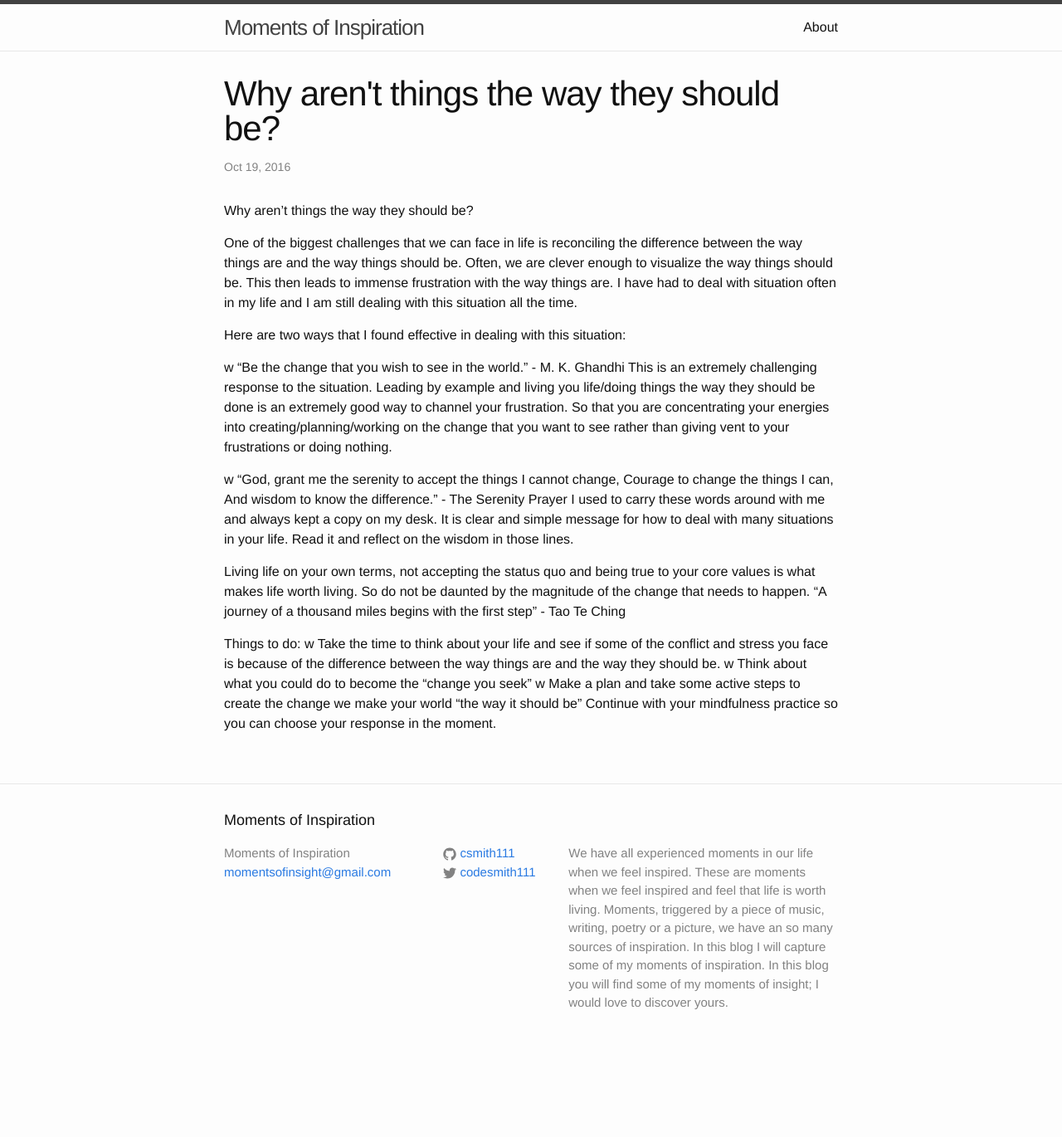
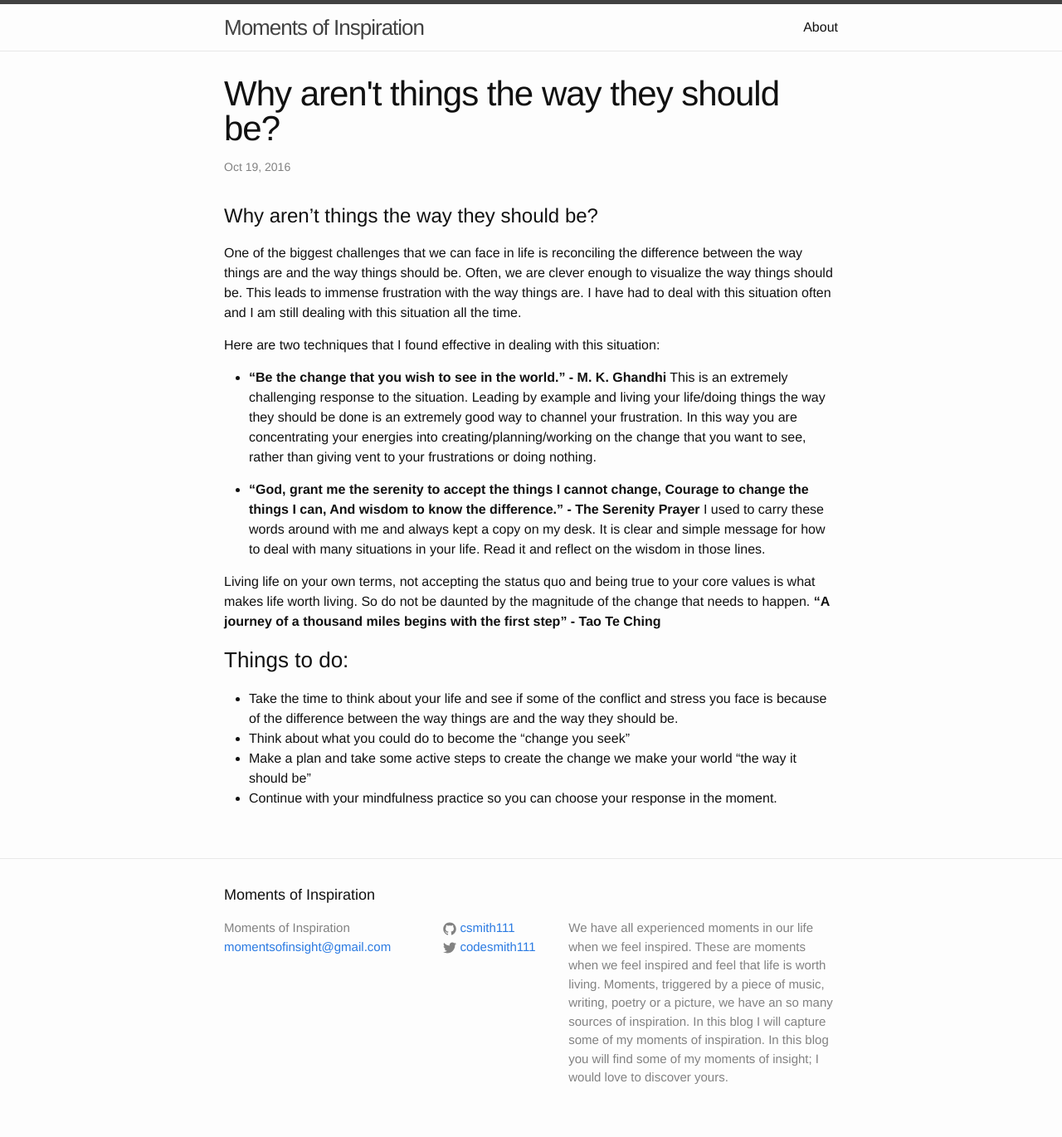
Before and after one commit to csmith111/moments-of-inspiration, a Jekyll site: the page built from _posts/2016-10-19-WTR.markdown, in a window 1280 px wide. Shown: the whole page at 83% size. Built offline with Jekyll 4.4.1, drawn with Linux system fonts in a browser that asks for light colours; before the commit the page ends 1280 px from its top, so only the background shows below that.

Commit message:
Update Oct 19

```diff
--- a/_posts/2016-10-19-WTR.markdown
+++ b/_posts/2016-10-19-WTR.markdown
@@ -2,29 +2,30 @@
 layout: post
 title: "Why aren't things the way they should be?"
 date: "2016-10-19 17:19:03 -0400"
-summary: This a question that ask often. Reconciling the difference between the way things are and the way things should be is one of the big challenges we face as individuals and as a society.
+summary: This a question that we ask, often. Reconciling the difference between the way things are and the way things should be is one of the big challenges we face as individuals and as a society.
 categories:  update
 ---
 
-Why aren't things the way they should be?
+# Why aren't things the way they should be?
 
-One of the biggest challenges that we can face in life is reconciling the difference between the way things are and the way things should be. Often, we are clever enough to visualize the way things should be. This then leads to immense frustration with the way things are. I have had to deal with situation often in my life and I am still dealing with this situation all the time.
+One of the biggest challenges that we can face in life is reconciling the difference between the way things are and the way things should be. Often, we are clever enough to visualize the way things should be. This leads to immense frustration with the way things are. I have had to deal with this situation often and I am still dealing with this situation all the time.
 
-Here are two ways that I found effective in dealing with this situation:
+Here are two techniques that I found effective in dealing with this situation:
 
-w  “Be the change that you wish to see in the world.” - M. K. Ghandhi
-This is an extremely challenging response to the situation. Leading by example and living you life/doing things the way they should be done is an extremely good way to channel your frustration. So that you are concentrating your energies into creating/planning/working on the change that you want to see rather than giving vent to your frustrations or doing nothing.
+* __“Be the change that you wish to see in the world.” - M. K. Ghandhi__
+This is an extremely challenging response to the situation. Leading by example and living your life/doing things the way they should be done is an extremely good way to channel your frustration. In this way you are concentrating your energies into creating/planning/working on the change that you want to see, rather than giving vent to your frustrations or doing nothing.
 
-w "God, grant me the serenity to accept the things I cannot change,
+*  __"God, grant me the serenity to accept the things I cannot change,
 Courage to change the things I can,
-And wisdom to know the difference." - The Serenity Prayer
+And wisdom to know the difference." - The Serenity Prayer__
 I used to carry these words around with me  and always kept a copy on my desk. It is clear and simple message for how to deal with many situations in your life. Read it and reflect on the wisdom in those lines.
 
 Living life on your own terms, not accepting the status quo and being true to your core values is what makes life worth living. So do not be daunted by the magnitude of the change that needs to happen.
-"A journey of a thousand miles begins with the first step"  - Tao Te Ching
+__"A journey of a thousand miles begins with the first step"  - Tao Te Ching__
 
-Things to do:
-w Take the time to think about your life and see if some of the conflict and stress you face is because of the difference between the way things are and the way they should be.
-w Think about what you could do to become the "change you seek"
-w Make a plan and take some active steps to create the change we make your world "the way it should be"
-Continue with your mindfulness practice so you can choose your response in the moment.
+### Things to do:
+
+*  Take the time to think about your life and see if some of the conflict and stress you face is because of the difference between the way things are and the way they should be.
+*  Think about what you could do to become the "change you seek"
+*  Make a plan and take some active steps to create the change we make your world "the way it should be"
+* Continue with your mindfulness practice so you can choose your response in the moment.
```
Also changed, not shown: 2 other files.
